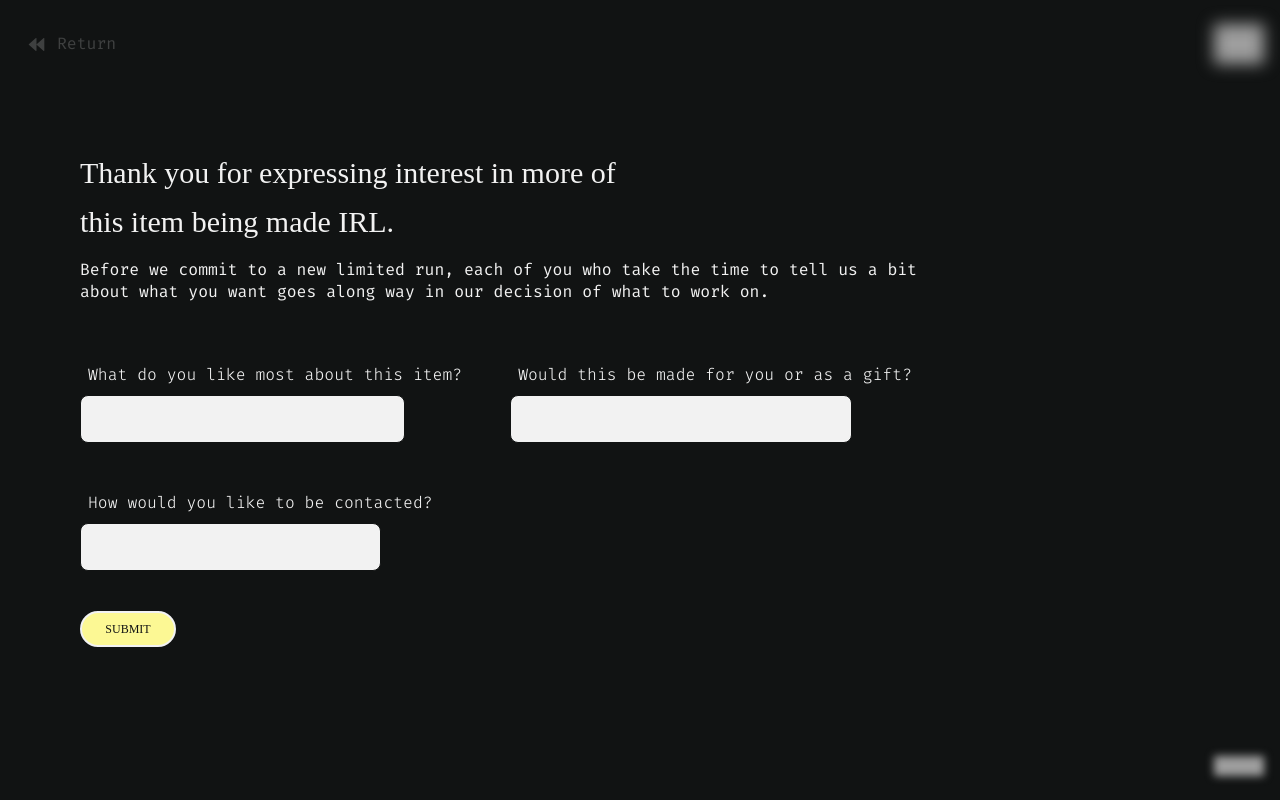
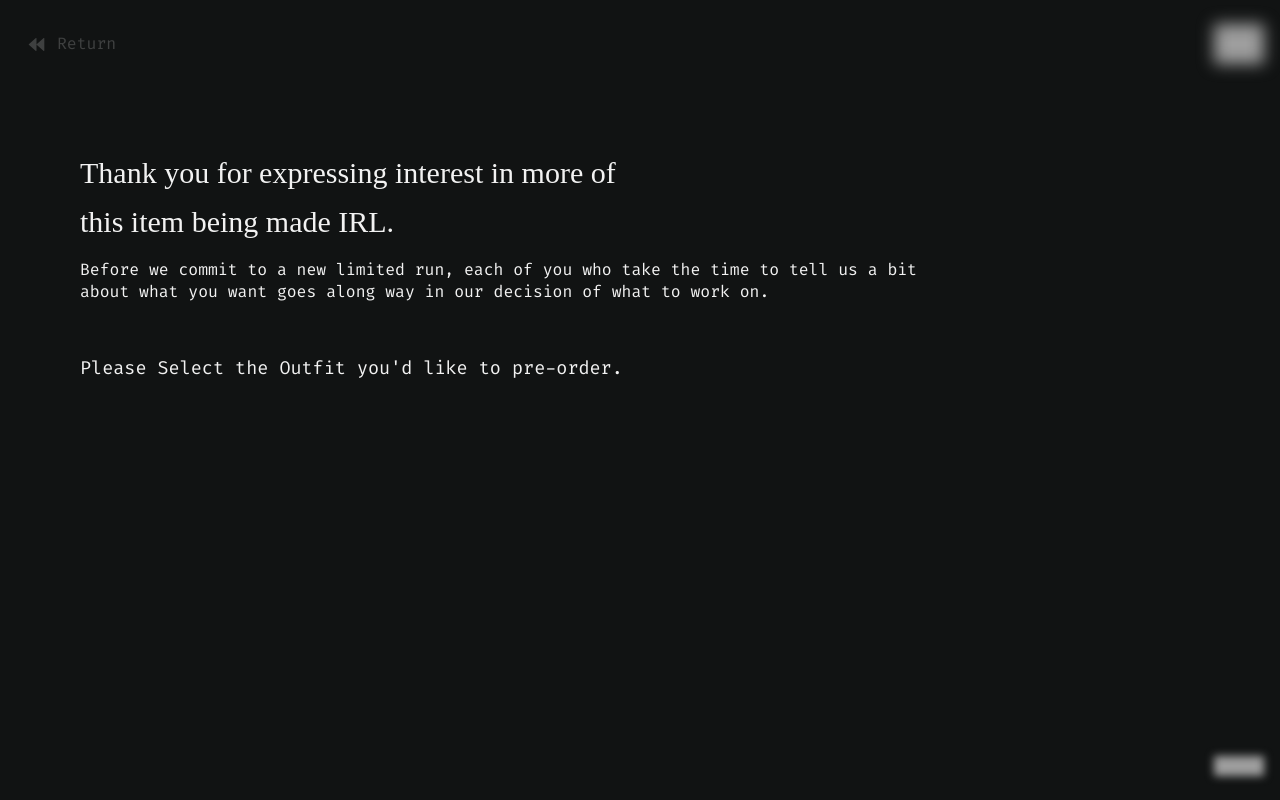
Before and after one commit to F3Manifesto/homeport-website, a Next.js app: page /pre-order in a window 1280 px wide. Shown: the top 800 px of the page. Built offline with nearby package versions, Linux system fonts and the light colour scheme; grey boxes are pictures that could not be loaded; a web font is replaced by a local one.

Commit message:
fix preorder bug

```diff
--- a/components/preorders/Form.tsx
+++ b/components/preorders/Form.tsx
@@ -11,6 +11,7 @@ const Form: FunctionComponent<FormProps> = ({ orderIRL }): JSX.Element => {
       }, 4000);
     }
   }, [submitSuccess]);
+  console.log(orderIRL)
   return (
     <form
       onSubmit={(e) => handleSubmitForm(e)}
--- a/pages/pre-order.tsx
+++ b/pages/pre-order.tsx
@@ -8,7 +8,7 @@ import { GlobalContext } from "./_app";
 
 const PreOrder: NextPage = (): JSX.Element => {
   const { orderIRL } = useContext(GlobalContext);
-
+  console.log(orderIRL)
   return (
     <div className="flex min-h-screen h-fit min-w-screen bg-black relative cursor-empire selection:bg-lightYellow selection:text-lightYellow bg-offBlack cursor-empireA">
       <div className="flex flex-col w-full flex-auto h-full min-h-full">
@@ -38,7 +38,7 @@ const PreOrder: NextPage = (): JSX.Element => {
             </div>
           </div>
           <div className="relative row-start-4 h-fit w-fit justify-center pl-20 pt-10 pr-8 pb-20">
-            {orderIRL !== "" || !orderIRL ? (
+            {orderIRL !== "" ? (
               <Form orderIRL={orderIRL} />
             ) : (
               <Link href={"/#shopping"}>
```
